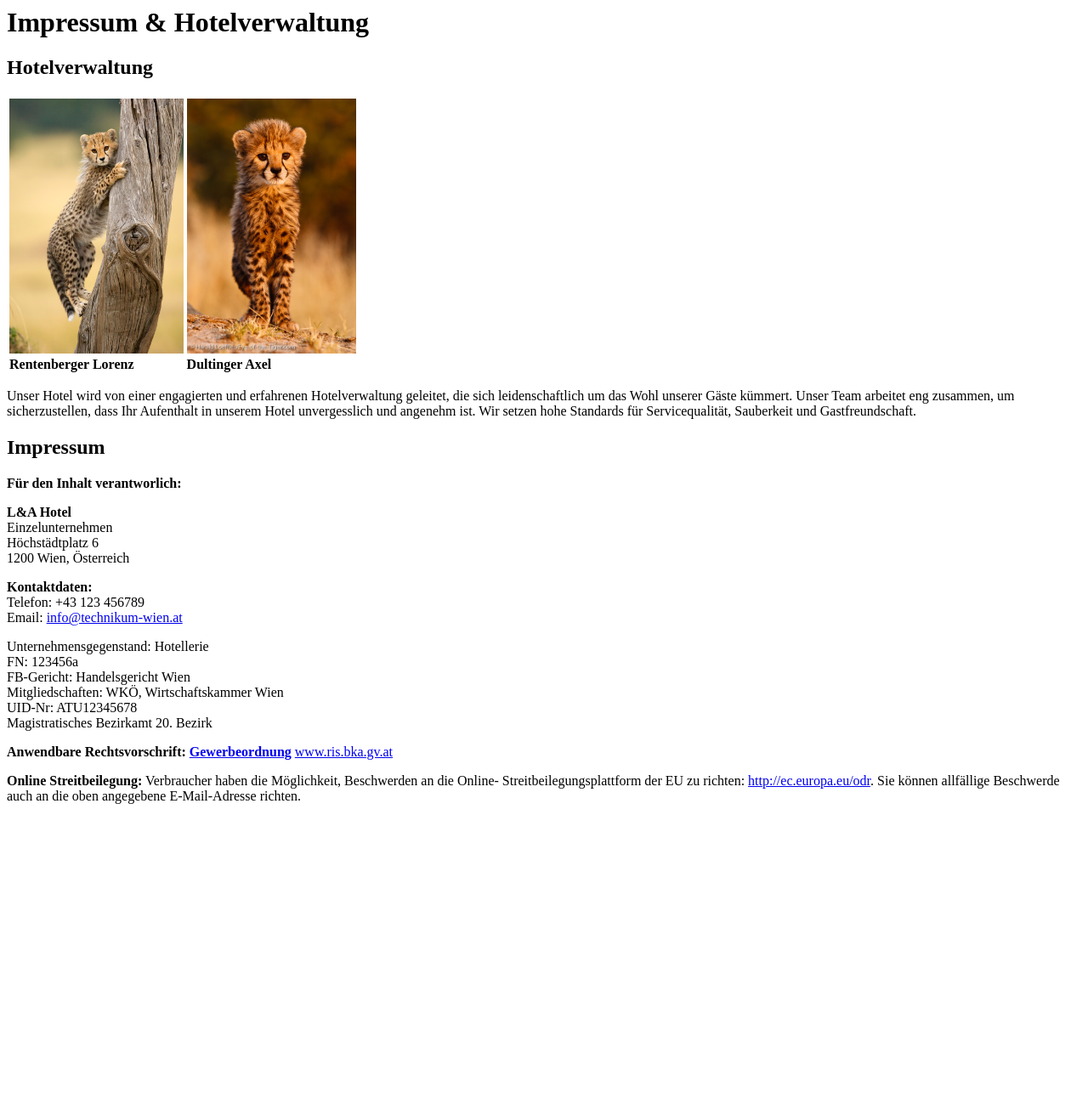
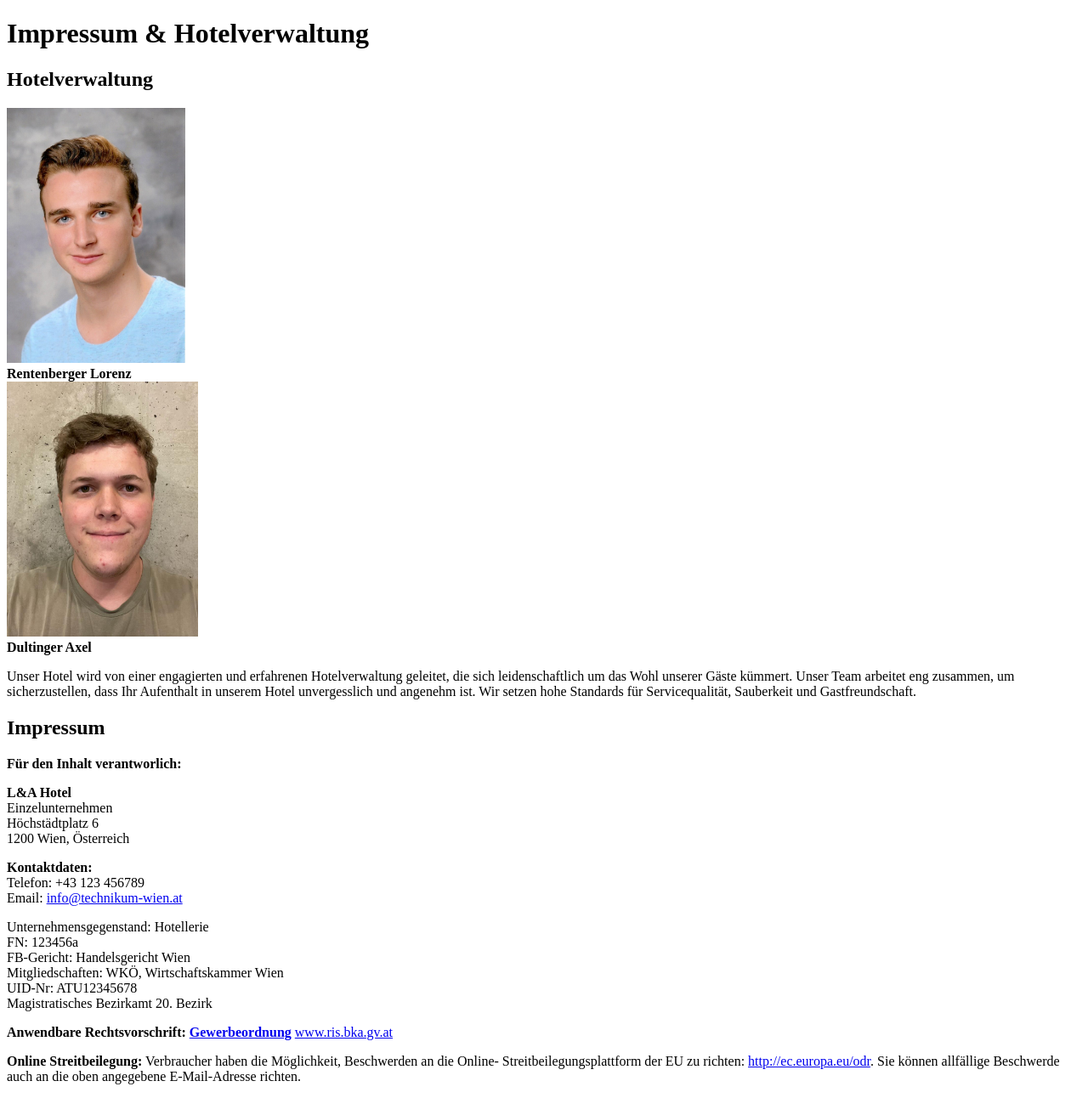
Before and after one commit to LRenTi/BIF1_Hotel-Website, a PHP site: page /pages/impressum.php in a window 1280 px wide. Shown: the whole page at 85% size. Before the commit the page ends 946 px from the top, so only its background shows below. Run offline with PHP 8.4, Linux system fonts and the light colour scheme.

Commit message:
Impressum: Update

```diff
--- a/pages/impressum.php
+++ b/pages/impressum.php
@@ -1,3 +1,4 @@
+<!DOCTYPE html>
 <html>
     <head>
         <title>
@@ -8,29 +9,23 @@
         <h1 class="mt-3">Impressum & Hotelverwaltung</h1>
     </div>
     <body>
-        <section class="container p-3">
-            <h2>Hotelverwaltung</h2>
-            <div class="images text-center">
-                <table>
-                    <tr>
-                        <td>
-                        <img class="rounded border m-1" src="content\pictures\man2.jpg" width="auto" height="300">
-                        </td>
-                        <td>
-                            <img class="rounded border" src="content\pictures\man1.jpg" width="auto" height="300">
-                        </td>
-                    </tr>
-                    <tr>
-                        <td>
-                            <b>Rentenberger Lorenz</b>
-                        </td>
-                        <td>
-                            <b>Dultinger Axel</b>
-                        </td>
-                    </tr>
-                </table>
+
+
+        <section class="container-md p-3">
+            <h2 class="text-center">Hotelverwaltung</h2>
+            <div class="text center">
+                <div class="row">
+                    <div class="col-md-6 text-center">
+                       <img class="rounded border m-1" src="content\pictures\Lorenz.jpg" alt="Lorenz Rentenberger" width="auto" height="300"></br>
+                        <b>Rentenberger Lorenz</b>
+                    </div>
+                    <div class="col-md-6 text-center">
+                        <img class="rounded border m-1" src="content\pictures\Axel.jpg" alt="Axel Dultinger" width="auto" height="300"></br>
+                        <b>Dultinger Axel</b>
+                    </div>
+                </div>
             </div>
-            <p>
+            <p class="text-center">
                 Unser Hotel wird von einer engagierten und erfahrenen Hotelverwaltung geleitet,
                 die sich leidenschaftlich um das Wohl unserer Gäste kümmert.
                 Unser Team arbeitet eng zusammen, um sicherzustellen, dass Ihr Aufenthalt in unserem Hotel unvergesslich und angenehm ist.
```
Also changed, not shown: content/pictures/Axel.jpg (added), content/pictures/Lorenz.jpg (added), content/pictures/man1.jpg (deleted), content/pictures/man2.jpg (deleted).
